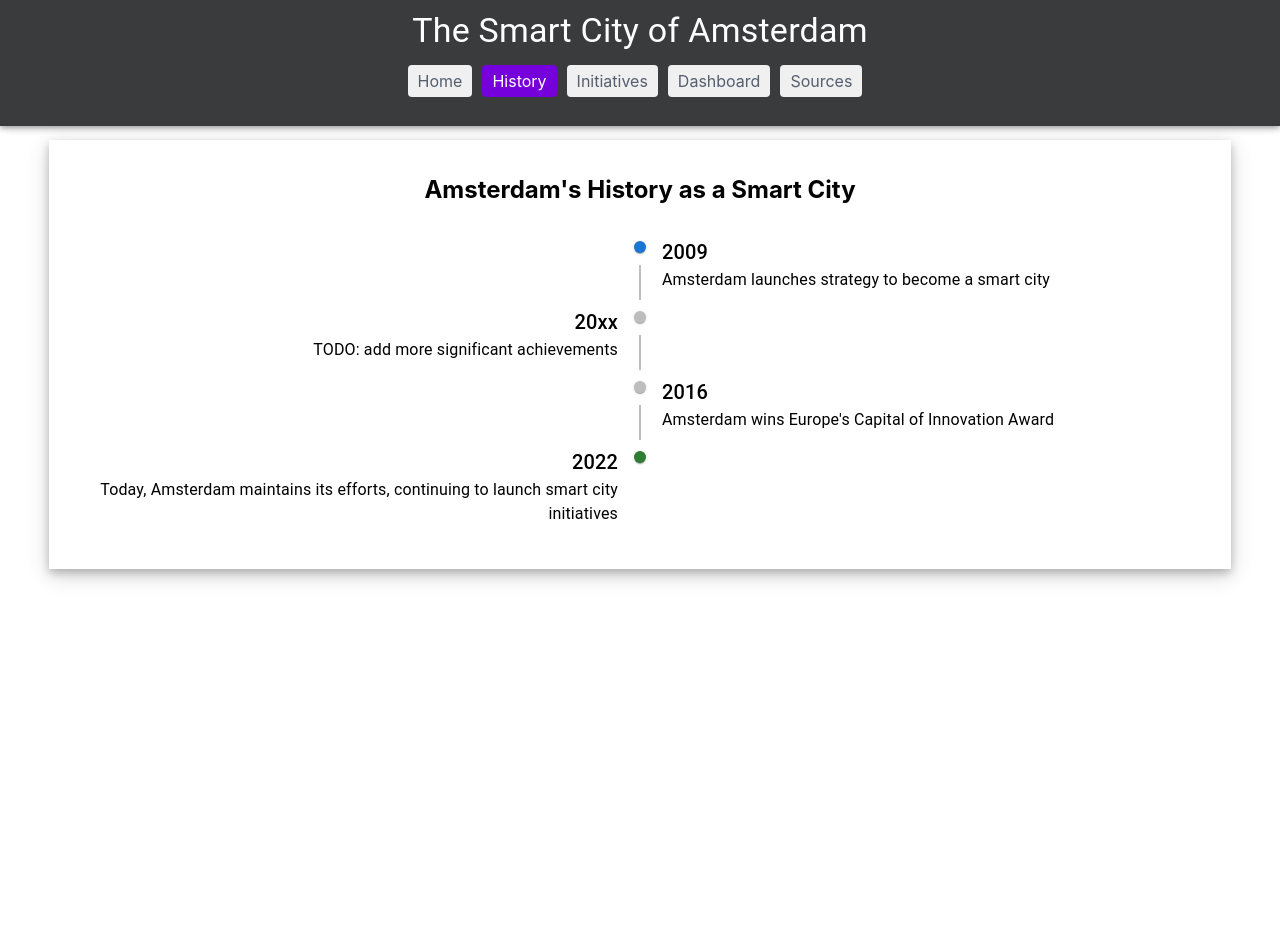
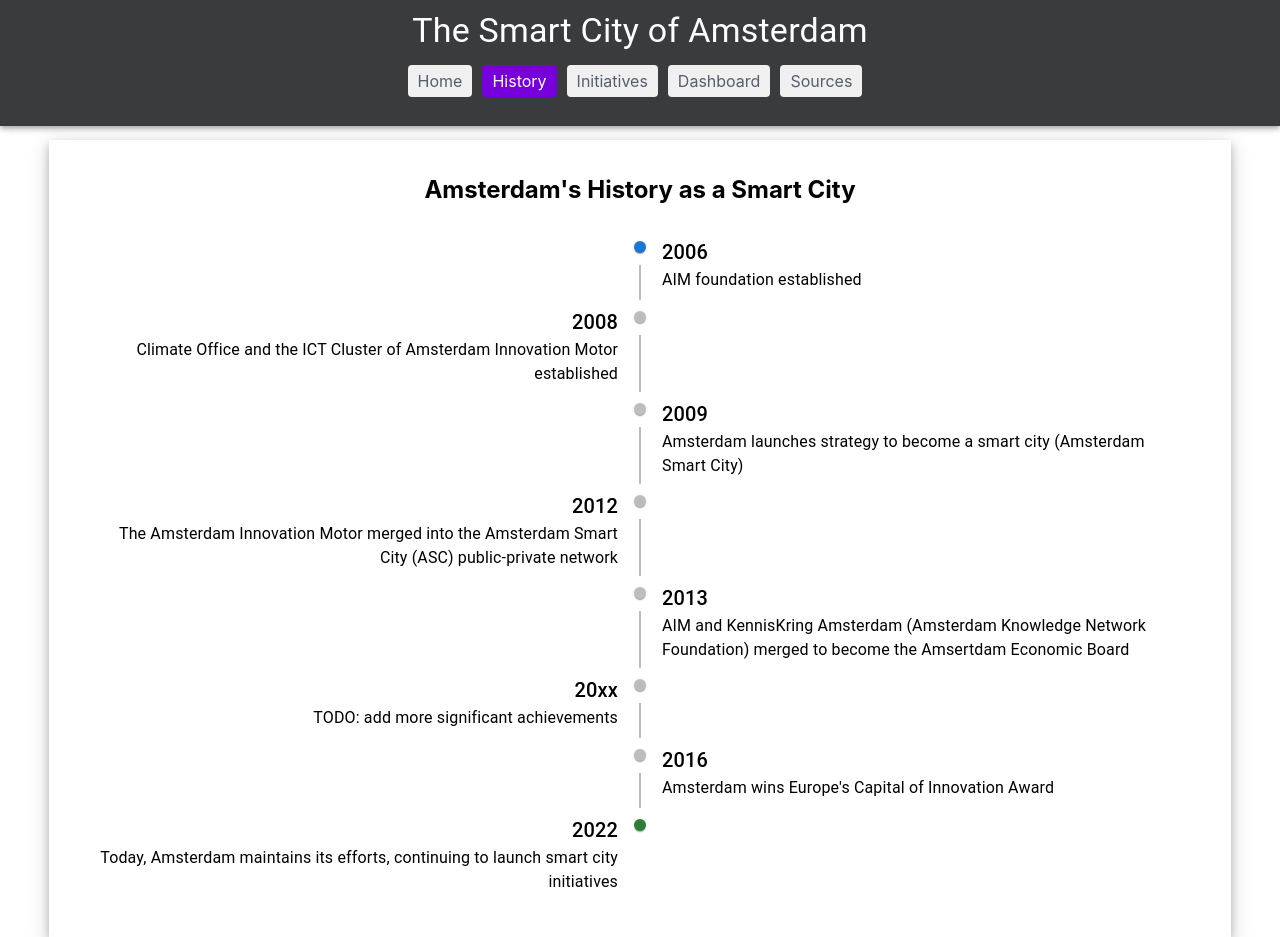
Before and after one commit to ryan-t-clark/Amsterdam-Dashboard, a React (Create React App) app: page /history in a window 1280 px wide. Before the commit the page ends 800 px from the top, so only its background shows below. Built offline with nearby package versions, Linux system fonts and the light colour scheme.

Commit message:
Added history dates

```diff
--- a/src/App.css
+++ b/src/App.css
@@ -37,3 +37,15 @@
 .nav a.inactive {
   font-style: italic;
 }
+
+.nav a:hover {
+  border: 2px solid transparent;
+  color: indigo;
+  transform: scale(1.05);
+  transition: 0.5s transform ease-in;
+  will-change: transform;
+}
+
+.nav a:hover::after {
+  transform: translate(0, 0);
+}
--- a/src/components/History.js
+++ b/src/components/History.js
@@ -24,9 +24,57 @@
                     </TimelineSeparator>
                     <TimelineContent>
                         <Typography variant="h6" component="span">
+                            2006
+                        </Typography>
+                        <Typography>AIM foundation established</Typography>
+                    </TimelineContent>
+                </TimelineItem>
+                <TimelineItem>
+                    <TimelineSeparator>
+                    <TimelineDot />
+                    <TimelineConnector />
+                    </TimelineSeparator>
+                    <TimelineContent>
+                        <Typography variant="h6" component="span">
+                            2008
+                        </Typography>
+                        <Typography>Climate Office and the ICT Cluster of Amsterdam Innovation Motor established</Typography>
+                    </TimelineContent>
+                </TimelineItem>
+                <TimelineItem>
+                    <TimelineSeparator>
+                    <TimelineDot />
+                    <TimelineConnector />
+                    </TimelineSeparator>
+                    <TimelineContent>
+                        <Typography variant="h6" component="span">
                             2009
                         </Typography>
-                        <Typography>Amsterdam launches strategy to become a smart city</Typography>
+                        <Typography>Amsterdam launches strategy to become a smart city (Amsterdam Smart City)</Typography>
+                    </TimelineContent>
+                </TimelineItem>
+                <TimelineItem>
+                    <TimelineSeparator>
+                    <TimelineDot />
+                    <TimelineConnector />
+                    </TimelineSeparator>
+                    <TimelineContent>
+                        <Typography variant="h6" component="span">
+                            2012
+                        </Typography>
+                        <Typography>The Amsterdam Innovation Motor merged into the Amsterdam Smart City (ASC) public-private network</Typography>
+                    </TimelineContent>
+                </TimelineItem>
+                <TimelineItem>
+                    <TimelineSeparator>
+                    <TimelineDot />
+                    <TimelineConnector />
+                    </TimelineSeparator>
+                    <TimelineContent>
+                        <Typography variant="h6" component="span">
+                            2013
+                        </Typography>
+                        <Typography>AIM and KennisKring Amsterdam (Amsterdam Knowledge Network Foundation) merged to become the Amsertdam Economic Board</Typography>
                     </TimelineContent>
                 </TimelineItem>
                 <TimelineItem>
```
